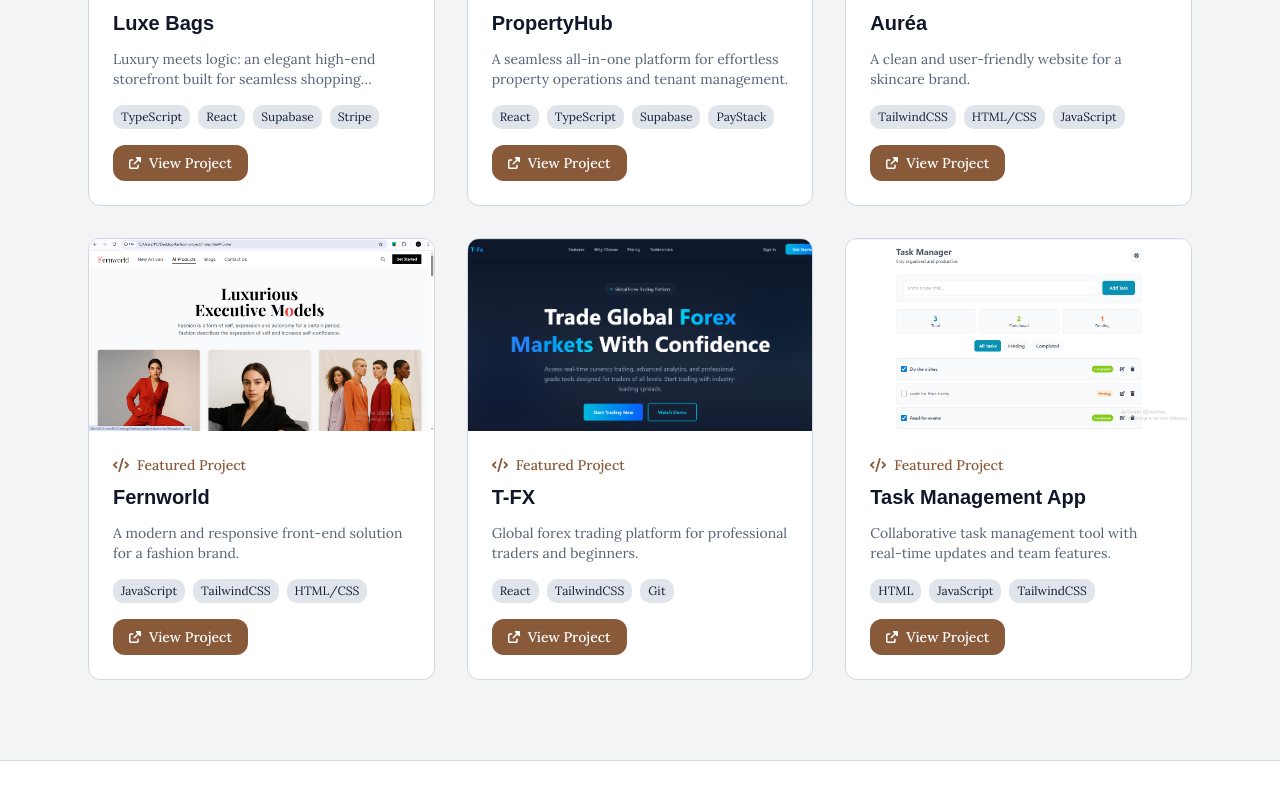
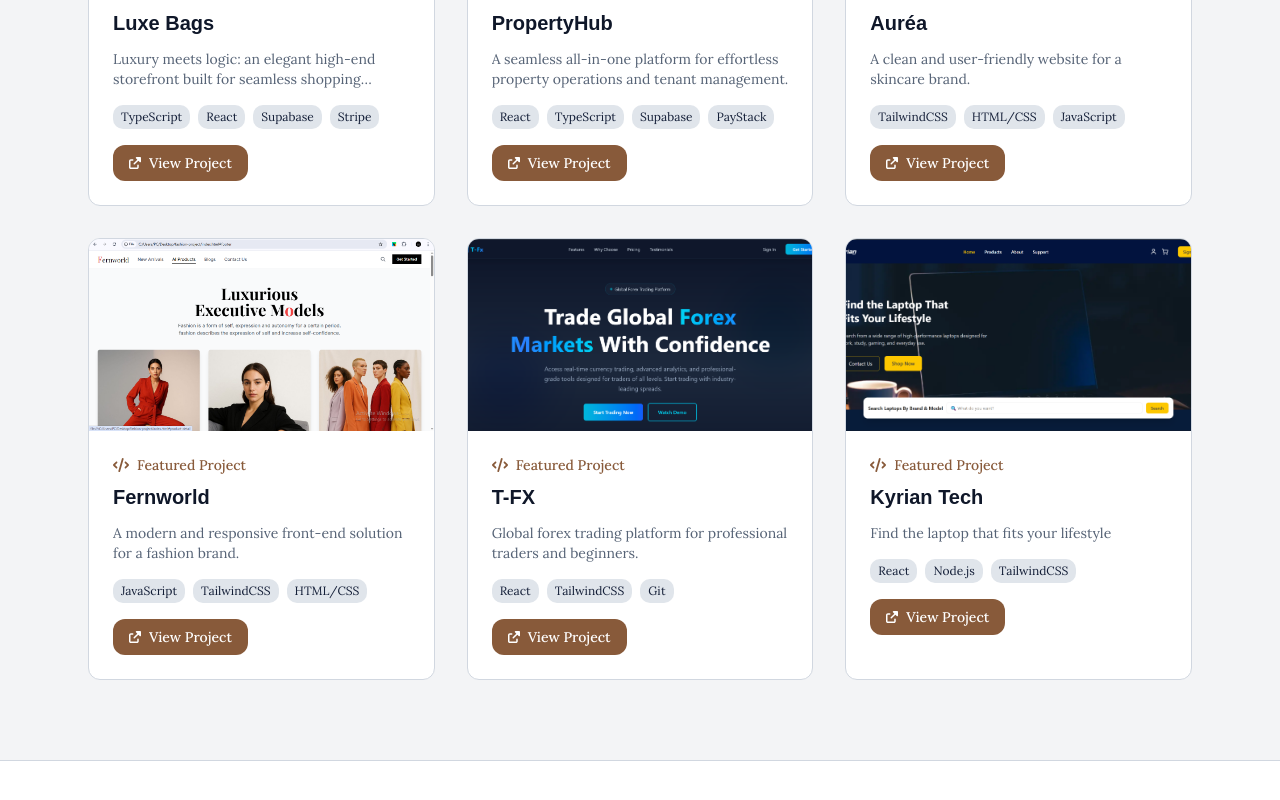
Before and after one commit to Jesse-23/maduka-jesse-portfolio, a React (Vite) app: page /projects in a window 1280 px wide. Shown: the part 636-1436 px from the top of the page. Built offline with nearby package versions, Linux system fonts and the light colour scheme; the HTML template or start-up script is replaced by a standard one; a web font is replaced by a local one.

Commit message:
added kyrian tech to products page

```diff
--- a/src/data/projects.ts
+++ b/src/data/projects.ts
@@ -48,11 +48,11 @@ export const projects: Project[] = [
   },
   {
     id: 6,
-    title: 'Task Management App',
-    description: 'Collaborative task management tool with real-time updates and team features.',
-    image: '/images/task-management-app.png',
-    tags: ['HTML', 'JavaScript', 'TailwindCSS',],
-    liveUrl: 'https://task-management-app-jade-rho.vercel.app/',
+    title: 'Kyrian Tech',
+    description: 'Find the laptop that fits your lifestyle',
+    image: '/images/kyrian-tech.png',
+    tags: ['React', 'Node.js', 'TailwindCSS',],
+    liveUrl: 'https://kyrian-tech-frontend.vercel.app/',
     githubUrl: 'https://github.com/Jesse-23',
   },
 ];
```
Also changed, not shown: public/images/kyrian-tech.png (added).
